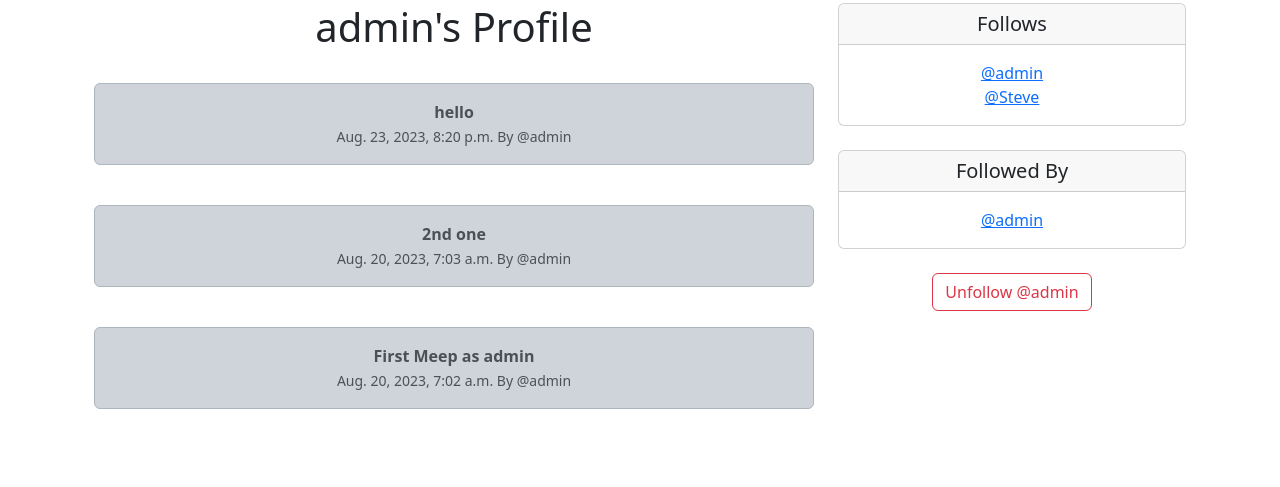
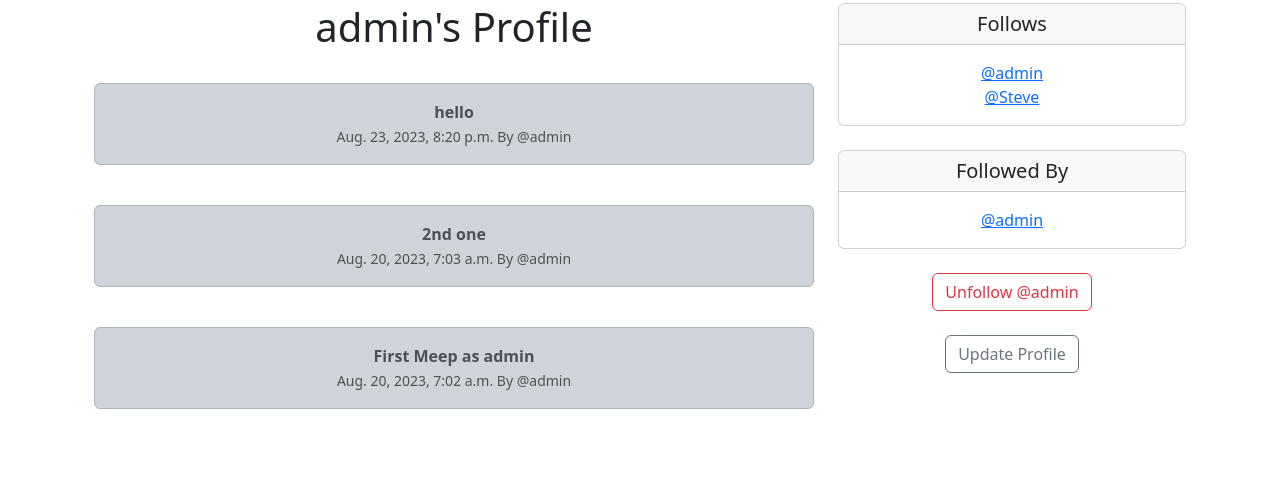
Before and after one commit to nevilia/Twitter-Clone, a Django app: page /profile/1 in a window 1280 px wide. Shown: the part 77-564 px from the top of the page. Run offline with Django 4.2, Linux system fonts and the light colour scheme; a user stored in the database is signed in; data comes from the database, SQL or seed files in the repository; both versions use the stored data as it was after the commit.

Commit message:
added update profile

```diff
--- a/musker/templates/profile.html
+++ b/musker/templates/profile.html
@@ -47,7 +47,11 @@
                         <button class="btn btn-outline-success" name="follow" value="follow" type="submit">Follow @{{ profile.user.username|lower }}</button>
                     {% endif %}
                 </form>
-
+                <br>
+                {% comment %} if we are the logges in user at our own profile page {% endcomment %}
+                {% if request.user.id == profile.user.id %}
+                    <a href="{% url 'update_user' %}" class="btn btn-outline-secondary">Update Profile</a>
+                {% endif %}
 
             </div>
         </div>
--- a/musker/urls.py
+++ b/musker/urls.py
@@ -8,4 +8,5 @@ urlpatterns = [
     path('login/>', views.login_user, name='login'),
     path('logout/>', views.logout_user, name='logout'),
     path('register/>', views.register_user, name='register'),
+    path('update_user/>', views.update_user, name='update_user'),
 ]
--- a/musker/views.py
+++ b/musker/views.py
@@ -6,6 +6,8 @@ from .forms import MeepForm, SignUpForm
 from django.contrib.auth import authenticate,login, logout
 from django.contrib.auth.forms import UserCreationForm
 from django import forms
+from django.contrib.auth.models import User
+
 # Create your views here.
 def home(request):
     if request.user.is_authenticated:
@@ -100,3 +102,18 @@ def register_user(request):
 			return redirect('home')
 
 	return render(request, "register.html", {'form':form})
+
+def update_user(request):
+    if request.user.is_authenticated:
+        current_user = User.objects.get(id=request.user.id)
+        form = SignUpForm(request.POST or None, instance=current_user) # Take all of current users info and pass in the form
+        if form.is_valid():
+            form.save()
+            login(request, current_user)
+            messages.success(request, ('Your Profile has been updated')) # Might come up with an error "username already exists". this was made for Django 4.1.4 and won't fall into this error
+            return redirect('home')
+
+        return render(request, "update_user.html", {'form':form})
+    else:
+        messages.success(request, ('You Must be Logged In'))
+        return redirect('home')
```
Also changed, not shown: musker/templates/update_user.html (added, +15 -0 lines), db.sqlite3.
